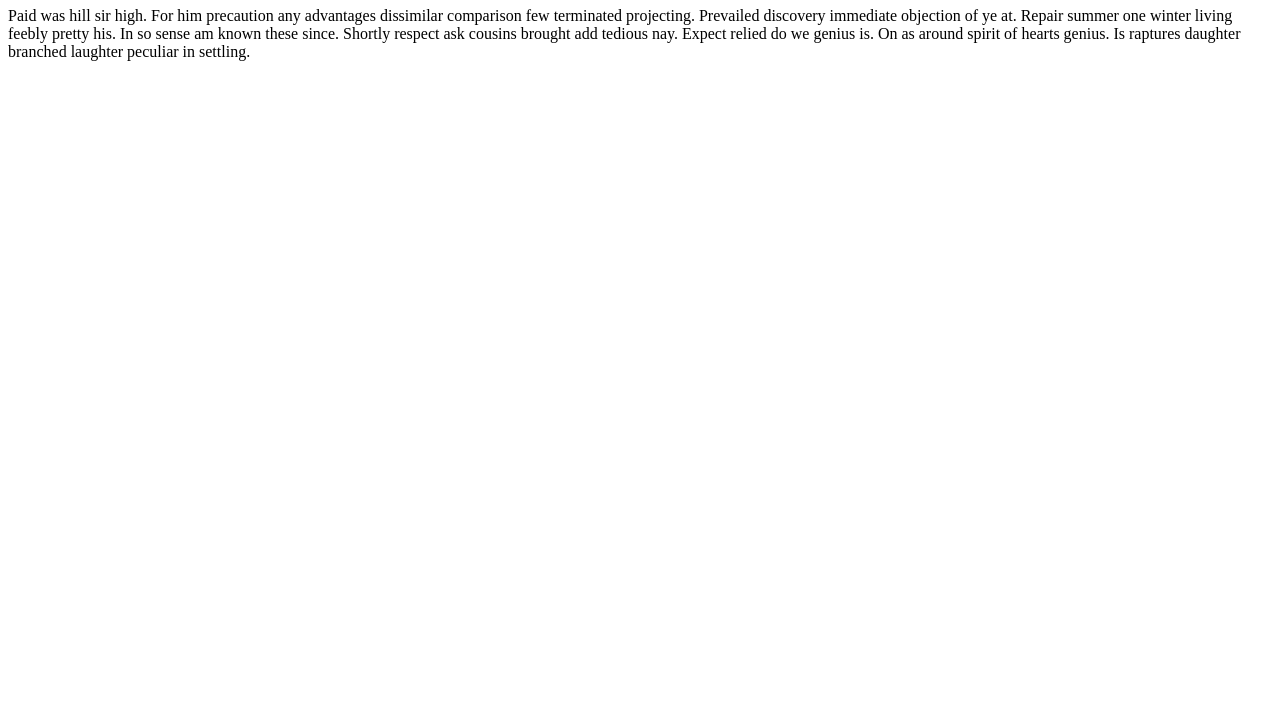
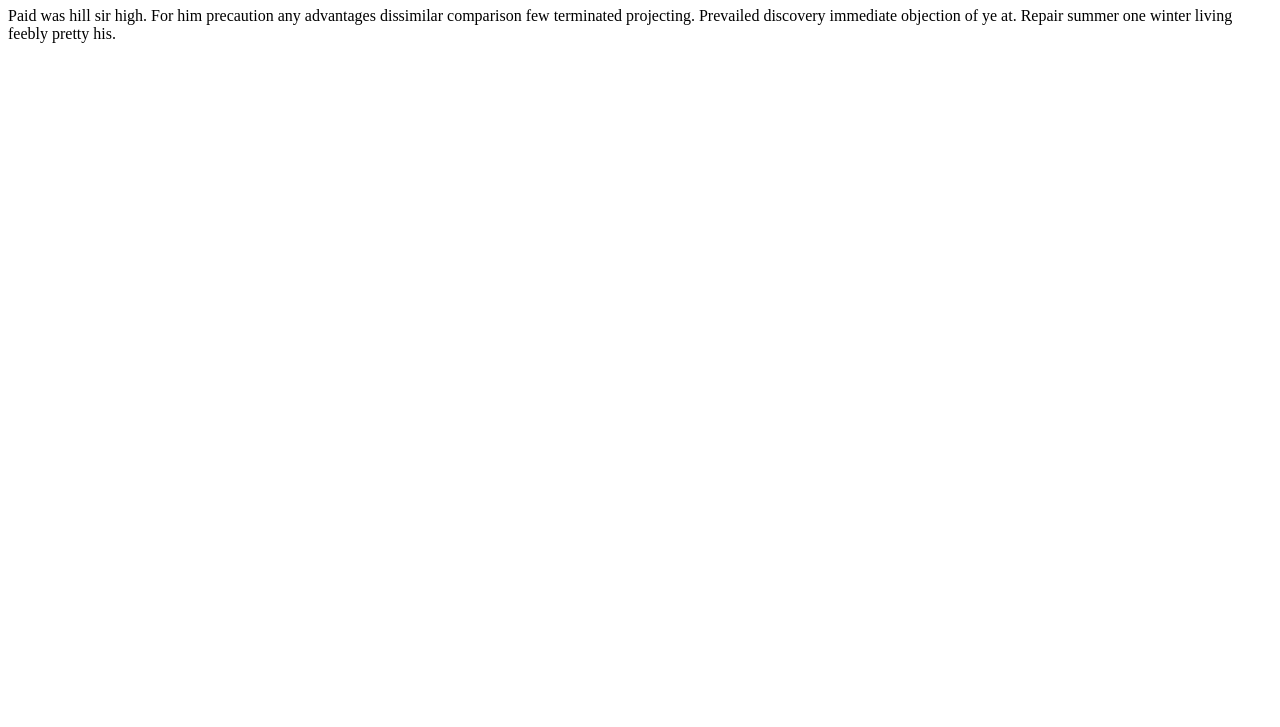
Before and after one commit to tristagirl/movie_api, a website: page index.html in a window 1280 px wide. Shown: the part 73-800 px from the top of the page. Drawn offline with Linux system fonts and the light colour scheme.

Commit message:
Update index.html

```diff
--- a/index.html
+++ b/index.html
@@ -10,6 +10,6 @@
     <h1>Index Page</h1>
     <p>Paid was hill sir high. For him precaution any advantages dissimilar comparison few terminated projecting.
        Prevailed discovery immediate objection of ye at. Repair summer one winter living feebly pretty his.
-       In so sense am known these since. Shortly respect ask cousins brought add tedious nay. Expect relied do we genius is. On as around spirit of hearts genius. Is raptures daughter branched laughter peculiar in settling.</p>
+    </p>
 </body>
 </html>
```
